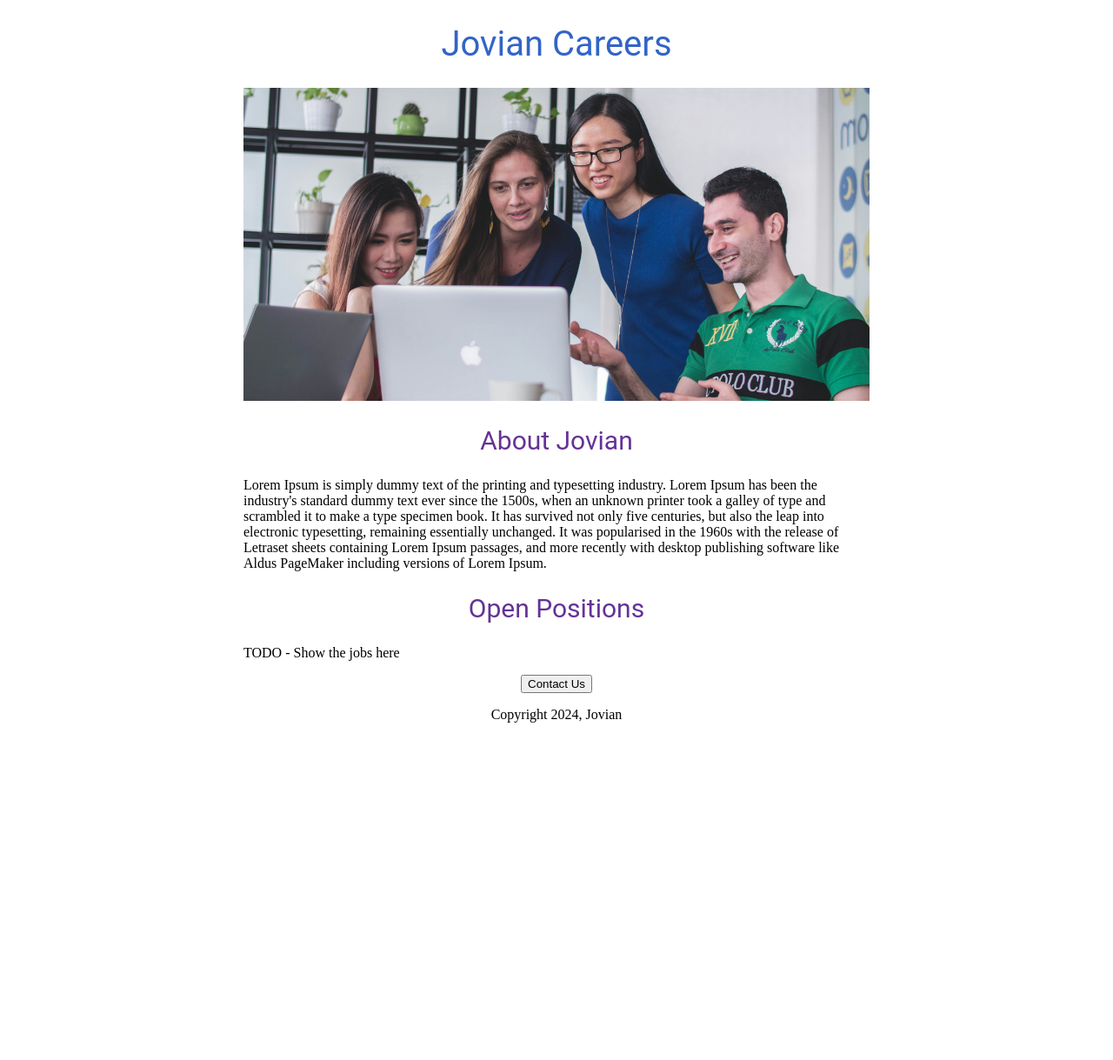
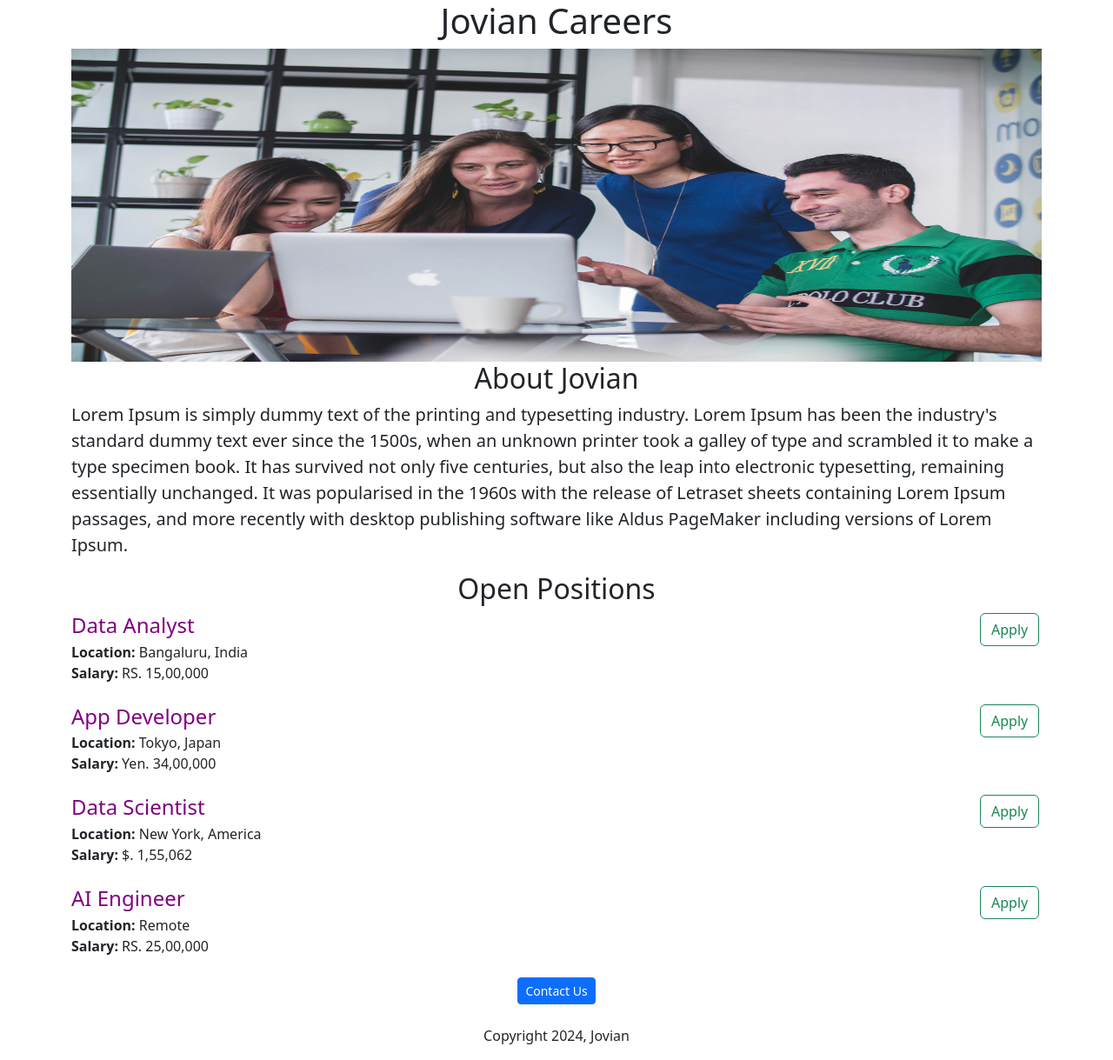
Before and after one commit to AjayAS01/Jovian-careers-website, a Flask app: page / in a window 1280 px wide. Shown: the whole page at 87% size. Before the commit the page ends 831 px from the top, so only its background shows below. Run offline with Flask 3, Linux system fonts and the light colour scheme.

Commit message:
bootstrap, dynamic data using teplates

```diff
--- a/app.py
+++ b/app.py
@@ -1,12 +1,41 @@
-from flask import Flask, render_template, request, redirect, url_for
+from flask import Flask, render_template, jsonify
 
 app = Flask(__name__)
 
+jobs = [
+  {
+    'id' : 1,
+    'title' : 'Data Analyst',
+    'location' : 'Bangaluru, India',
+    'salary' : 'RS. 15,00,000'
+  },
+  {
+    'id' : 2,
+    'title' : 'App Developer',
+    'location' : 'Tokyo, Japan',
+    'salary' : 'Yen. 34,00,000'
+  },
+  {
+    'id' : 3,
+    'title' : 'Data Scientist',
+    'location' : 'New York, America',
+    'salary' : '$. 1,55,062'
+  },
+  {
+    'id' : 4,
+    'title' : 'AI Engineer',
+    'location' : 'Remote',
+    'salary' : 'RS. 25,00,000'
+  }
+]
 
 @app.route("/")
 def home():
-  return render_template('home.html')
+  return render_template('home.html', jobs=jobs)
 
+@app.route("/api/jobs")
+def job_list():
+  return jsonify(jobs)
 
 if __name__ == '__main__':
   app.run(host='0.0.0.0', debug = True)
--- a/templates/home.html
+++ b/templates/home.html
@@ -1,51 +1,33 @@
 <!DOCTYPE html>
 <html lang="en">
   <head>
+    <meta charset="utf-8">
+    <meta name="viewport" content="width=device-width, initial-scale=1">
     <title>Jovian Careers</title>
+    <link href="https://cdn.jsdelivr.net/npm/bootstrap@5.3.3/dist/css/bootstrap.min.css" rel="stylesheet"
+      integrity="sha384-QWTKZyjpPEjISv5WaRU9OFeRpok6YctnYmDr5pNlyT2bRjXh0JMhjY6hW+ALEwIH" crossorigin="anonymous">
     <style>
-      h1 {
-        font-size: 40px;
-        font-family: Roboto;
-        color: rgb(50, 100, 200);
-        text-align: center;
-        font-weight: normal
-      }
-
-      h2 {
-        font-size: 30px;
-        font-family: Roboto;
-        color: rgb(100, 50, 150);
-        text-align: center;
-        font-weight: normal
-      }
-
       #banner {
+        height: 360px;
         width: 100%;
-        height: 360px;
-        object-fit: cover;
-      }
-
-      #container {
-        max-width: 720px;
-        margin: 0 auto;
-      }
-
-      .copyright {
-        font-family: bolder;
       }
     </style>
-  </head>
+    </head>
   <body>
-    <div id='container'>
-      <h1>Jovian Careers</h1>
-      <img id='banner' src="static/banner.jpeg">
-      <h2>About Jovian</h2>
-      <p>Lorem Ipsum is simply dummy text of the printing and typesetting industry. Lorem Ipsum has been the industry's standard dummy text ever since the 1500s, when an unknown printer took a galley of type and scrambled it to make a type specimen book. It has survived not only five centuries, but also the leap into electronic typesetting, remaining essentially unchanged. It was popularised in the 1960s with the release of Letraset sheets containing Lorem Ipsum passages, and more recently with desktop publishing software like Aldus PageMaker including versions of Lorem Ipsum.</p>
-      <h2>Open Positions</h2>
-      <p>TODO - Show the jobs here</p>
-      <div style="text-align:center">
-        <button>Contact Us</button>
-        <p class='copyright'>Copyright 2024, Jovian</p>
+    <div class="container">
+      <h1 class="text-center mt-2-mb-4">Jovian Careers</h1>
+      <img class="img-fluid" id='banner' src="static/banner.jpeg">
+      <h2 class="text-center mt-2-mb-4">About Jovian</h2>
+      <p class="lead">Lorem Ipsum is simply dummy text of the printing and typesetting industry. Lorem Ipsum has been the industry's standard dummy text ever since the 1500s, when an unknown printer took a galley of type and scrambled it to make a type specimen book. It has survived not only five centuries, but also the leap into electronic typesetting, remaining essentially unchanged. It was popularised in the 1960s with the release of Letraset sheets containing Lorem Ipsum passages, and more recently with desktop publishing software like Aldus PageMaker including versions of Lorem Ipsum.</p>
+      <h2 class="text-center mt-2-mb-4">Open Positions</h2>
+      <div>
+        {% for job in jobs %}
+          {% include 'jobitem.html' %}
+        {% endfor %}
+      </div>
+      <div class="text-center">
+        <button class="btn btn-primary btn-sm">Contact Us</button>
+        <p class='mt-4'>Copyright 2024, Jovian</p>
       </div>
     </div>
   </body>
--- /dev/null
+++ b/templates/jobitem.html
@@ -0,0 +1,19 @@
+<div class="border-bottem row" style="margin-bottom: 16px; padding-bottom: 8px;">
+    <div class="col-11">
+        <h4
+            style="color: purple; margin-bottom: 4px;">
+            {{job['title']}}
+        </h4>
+        <div>
+            <b>Location:</b> {{job['location']}}
+        </div>
+        {% if 'salary' in job %}
+        <div>
+            <b>Salary:</b> {{job['salary']}}
+        </div>
+        {% endif %}
+    </div>
+    <div class="col-1">
+    <button type="button" class="btn btn-outline-success">Apply</button>
+    </div>
+</div>
```
